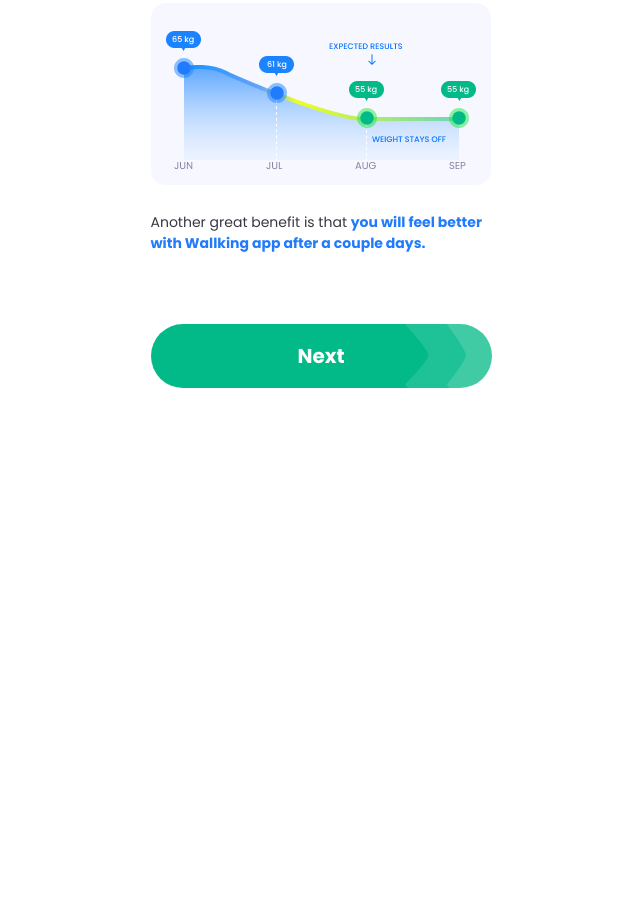
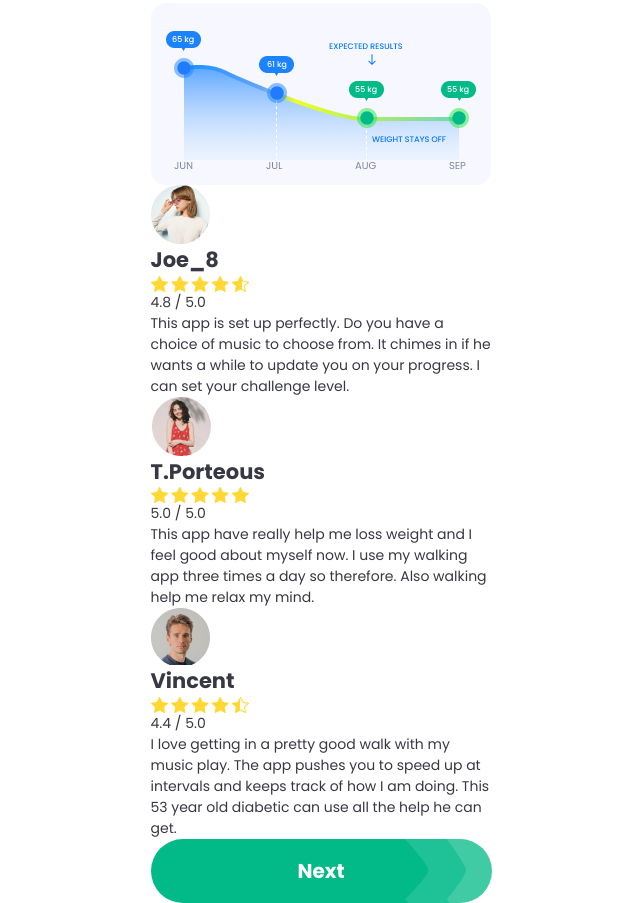
Before and after one commit to NatalliaMaskalenko/Pedometer, a website built with Parcel: page src/html/index-14.html in a window 1280 px wide. Shown: the part 275-1178 px from the top of the page, without its empty margins (319-959 px from the left). Before the commit the page ends 800 px from the top, so only its background shows below. Built offline with nearby package versions, Linux system fonts and the light colour scheme.

Commit message:
Добавляет разметку

```diff
--- a/package.json
+++ b/package.json
@@ -26,6 +26,6 @@
   },
   "dependencies": {
     "gh-pages": "^3.2.3",
-    "posthtml-include": "^1.6.2"
+    "posthtml-include": "^1.7.4"
   }
 }
--- a/src/html/index-14.html
+++ b/src/html/index-14.html
@@ -29,17 +29,13 @@
         alt="loading"
       />
       <h1 class="title-profile">The only weight loss program you’ll ever need</h1>
-      <p class="text__app-advantages">
+      <p class="text__app-advantages text__reviews">
         Based on your answers and personal goals, you can reach your goal weight of
         <span class="text__accent">65 kg by following our plan</span>
       </p>
       <img src="../images/images/graph-14@1x.png" alt="grapf" />
-      <p class="desc__app-advantages">
-        Another great benefit is that
-        <span class="text__accent">
-          you will feel better with Wallking app after a couple days.</span
-        >
-      </p>
+      <include src="partials/reviews.html"></include>
+
       <a class="button__next" href=".//index-7.html">Next</a>
     </div>
     <script src="../index.js"></script>
--- /dev/null
+++ b/src/partials/reviews.html
@@ -0,0 +1,75 @@
+<ul class="list">
+  <li>
+    <div>
+      <img
+        srcset="
+          ../images/images/ava-1@1x.png 1x,
+          ../images/images/ava-1@2x.png 2x,
+          ../images/images/ava-1@3x.png 3x
+        "
+        src="../images/images/ava-1@1x.png"
+        alt="loading"
+      />
+      <h2>Joe_8</h2>
+    </div>
+    <div>
+      <div>
+        <img src="../images/images/stars-1.png" alt="" />
+        <p>4.8 / 5.0</p>
+      </div>
+      <p>
+        This app is set up perfectly. Do you have a choice of music to choose from. It chimes in if
+        he wants a while to update you on your progress. I can set your challenge level.
+      </p>
+    </div>
+  </li>
+  <li>
+    <div>
+      <img
+        srcset="
+          ../images/images/ava-2@1x.png 1x,
+          ../images/images/ava-2@2x.png 2x,
+          ../images/images/ava-2@3x.png 3x
+        "
+        src="../images/images/ava-2@1x.png"
+        alt="loading"
+      />
+      <h2>T.Porteous</h2>
+    </div>
+    <div>
+      <div>
+        <img src="../images/images/stars-2.png" alt="" />
+        <p>5.0 / 5.0</p>
+      </div>
+      <p>
+        This app have really help me loss weight and I feel good about myself now. I use my walking
+        app three times a day so therefore. Also walking help me relax my mind.
+      </p>
+    </div>
+  </li>
+  <li>
+    <div>
+      <img
+        srcset="
+          ../images/images/ava-3@1x.png 1x,
+          ../images/images/ava-3@2x.png 2x,
+          ../images/images/ava-3@3x.png 3x
+        "
+        src="../images/images/ava-3@1x.png"
+        alt="loading"
+      />
+      <h2>Vincent</h2>
+    </div>
+    <div>
+      <div>
+        <img src="../images/images/stars-3.png" alt="" />
+        <p>4.4 / 5.0</p>
+      </div>
+      <p>
+        I love getting in a pretty good walk with my music play. The app pushes you to speed up at
+        intervals and keeps track of how I am doing. This 53 year old diabetic can use all the help
+        he can get.
+      </p>
+    </div>
+  </li>
+</ul>
--- /dev/null
+++ b/src/sass/layouts/_reviews-page.scss
@@ -0,0 +1,4 @@
+.text__reviews{
+margin-top: 24px;
+margin-bottom: 33px;
+}
--- a/src/sass/main.scss
+++ b/src/sass/main.scss
@@ -10,6 +10,9 @@
 @import "./layouts/app-advantages-page";   //page - 6
 @import "./layouts/main-page-male";    //page - 11 -male/female
 @import "./layouts/body-type-page";    //page - 13 male/female
-@import "./layouts/characteristics-page";   //page - 14, 15, 16
+@import "./layouts/characteristics-page";   //page - 14, 15, 16 male/female
+// @import "./layouts/reviews-page";           //page - 14
+
+// program
 
 @import "./utils/variables";
```
Also changed, not shown: src/images/images/stars-1.png (added), src/images/images/stars-2.png (added), src/images/images/stars-3.png (added), 1 other file.
